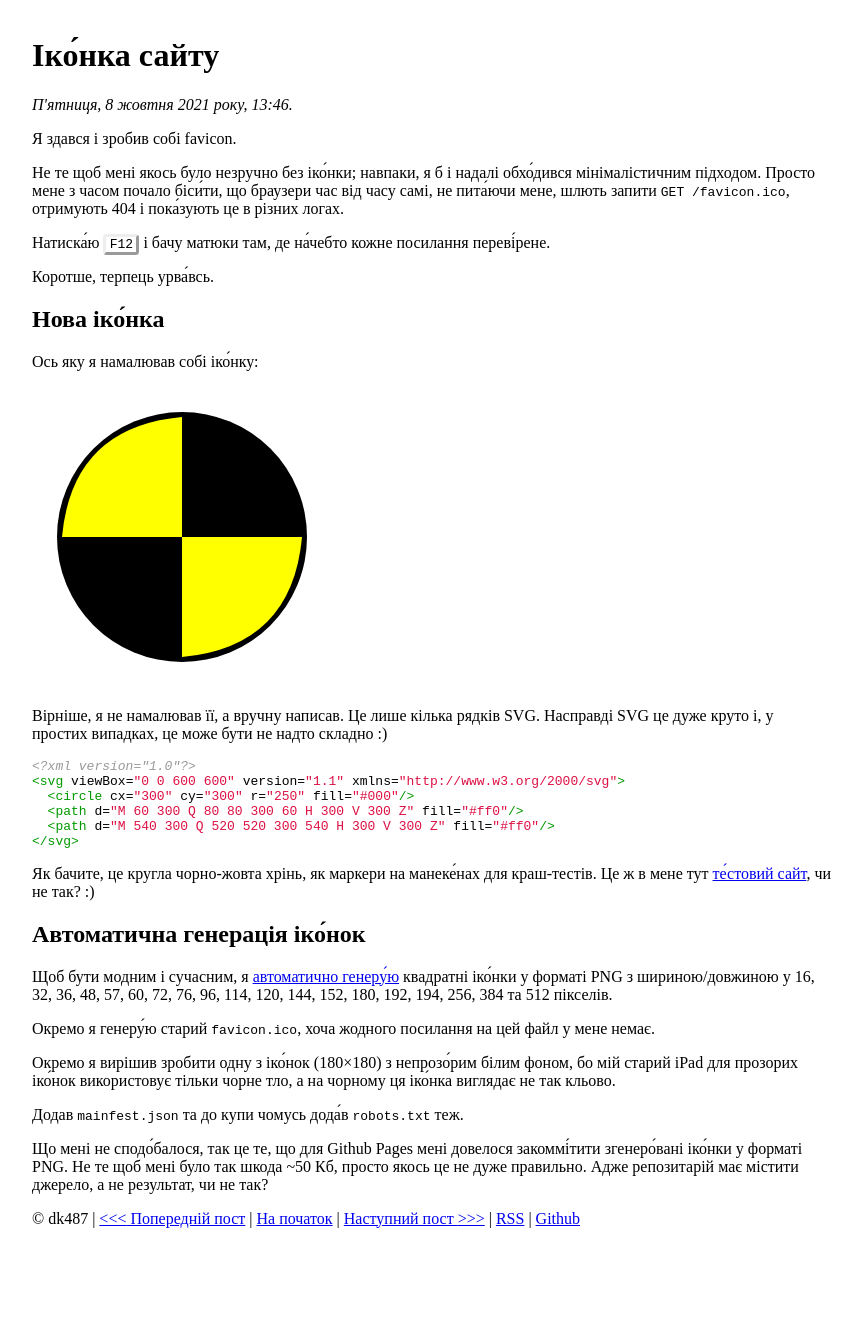
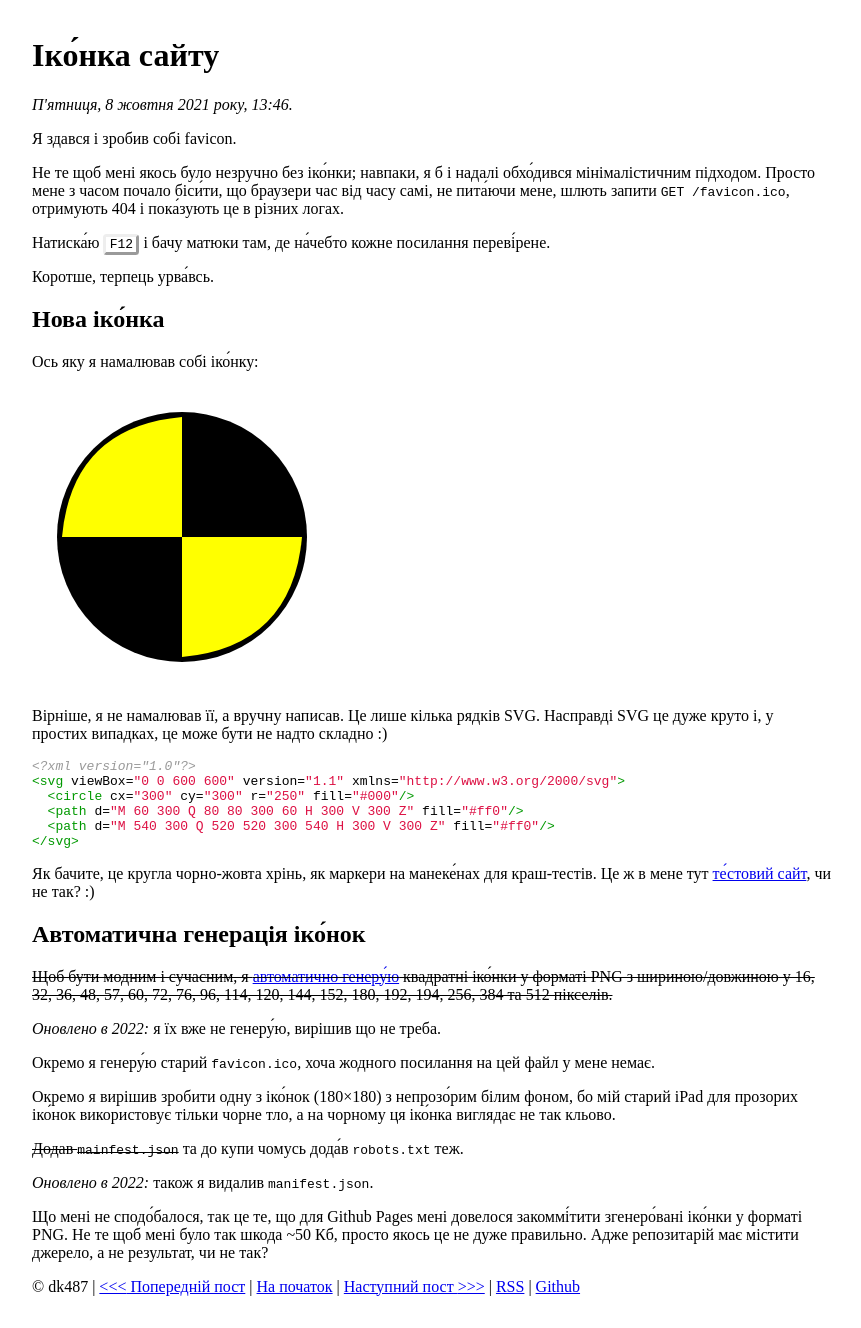
Before and after one commit to dk487/test.de.co.ua, a Jekyll site: the page built from _posts/2021/2021-10-08-icons.md, in a window 1280 px wide. Shown: the whole page, without its empty margins (208-1069 px from the left). Built offline with Jekyll 4.4.1, drawn with Linux system fonts in a browser that asks for light colours; before the commit the page ends 1260 px from its top, so only the background shows below that.

Commit message:
Update links

```diff
--- a/_posts/2021/2021-10-08-icons.md
+++ b/_posts/2021/2021-10-08-icons.md
@@ -36,15 +36,19 @@ date: 2021-10-08 16:46:49 +03:00
 Автоматична генерація іко́нок
 ----------------------------
 
-Щоб бути модним і сучасним, я [автоматично генеру́ю][2] квадратні іко́нки у форматі PNG з шириною/довжиною у 16, 32, 36, 48, 57, 60, 72, 76, 96, 114, 120, 144, 152, 180, 192, 194, 256, 384 та 512 пікселів.
+~~Щоб бути модним і сучасним, я [автоматично генеру́ю][2] квадратні іко́нки у форматі PNG з шириною/довжиною у 16, 32, 36, 48, 57, 60, 72, 76, 96, 114, 120, 144, 152, 180, 192, 194, 256, 384 та 512 пікселів.~~
+
+_Оновлено в 2022:_ я їх вже не генеру́ю, вирішив що не треба.
 
 Окремо я генеру́ю старий `favicon.ico`, хоча жодного посилання на цей файл у мене немає.
 
 Окремо я вирішив зробити одну з іко́нок (180×180) з непрозо́рим білим фоном, бо мій старий iPad для прозорих іко́нок використовує тільки чорне тло, а на чорному ця іко́нка виглядає не так кльово.
 
-Додав `mainfest.json` та до купи чомусь дода́в `robots.txt` теж.
+~~Додав `mainfest.json`~~ та до купи чомусь дода́в `robots.txt` теж.
+
+_Оновлено в 2022:_ також я видалив `manifest.json`.
 
 Що мені не сподо́балося, так це те, що для Github Pages мені довелося закоммі́тити згенеро́вані іко́нки у форматі PNG. Не те щоб мені було так шкода ~50 Кб, просто якось це не дуже правильно. Адже репозитарій має містити джерело, а не результат, чи не так?
 
 [1]: /2021/07/02/why-test.html
-[2]: https://github.com/dk487/test.de.co.ua/blob/master/icon/Makefile
+[2]: https://github.com/dk487/test.de.co.ua/commit/6533e1e5a31d9b17f24a496d822172eb08417a2c
```
Also changed, not shown: _posts/2021/2021-09-16-comments.md (+14 -2 lines), _posts/2021/2021-09-18-osdn.md (+1 -1 lines), _posts/2022/2022-10-04-uanet-falling-down.md (+2 -1 lines).
